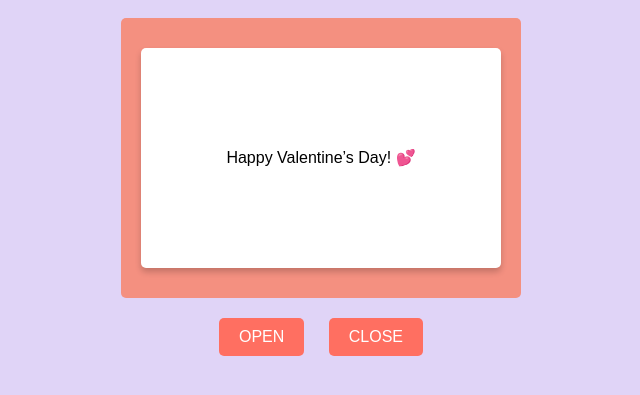
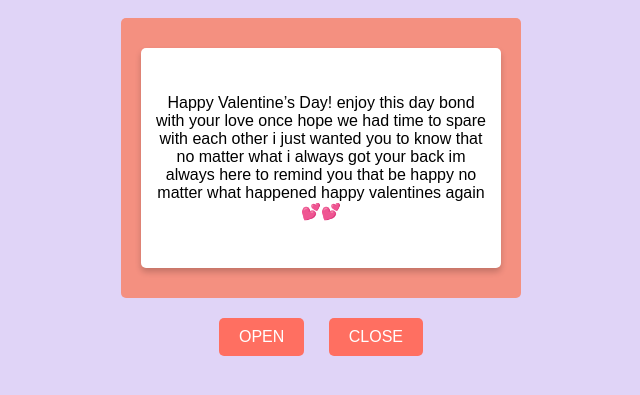
Before and after one commit to Jay1821/tt, a plain HTML site: page index.html in a window 1280 px wide. Both pictures are taken after a click on the button "OPEN". Shown: the part 263-658 px from the top of the page, without its empty margins (319-959 px from the left). Drawn offline with Linux system fonts and the light colour scheme.

Commit message:
Update index.html

```diff
--- a/index.html
+++ b/index.html
@@ -97,7 +97,7 @@
     <h1>Valentine Love Letter</h1>
     <div class="envelope" id="envelope">
         <div class="flap" id="flap"></div>
-        <div class="paper" id="paper">Happy Valentine’s Day! 💕</div>
+        <div class="paper" id="paper">Happy Valentine’s Day! enjoy this day bond with your love once hope we had time to spare with each other i just wanted you to know that no matter what i always got your back im always here to remind you that be happy no matter what happened happy valentines again 💕💕</div>
         <div class="bottom-flap" id="bottomFlap"></div>
     </div>
     <div class="buttons">
```
